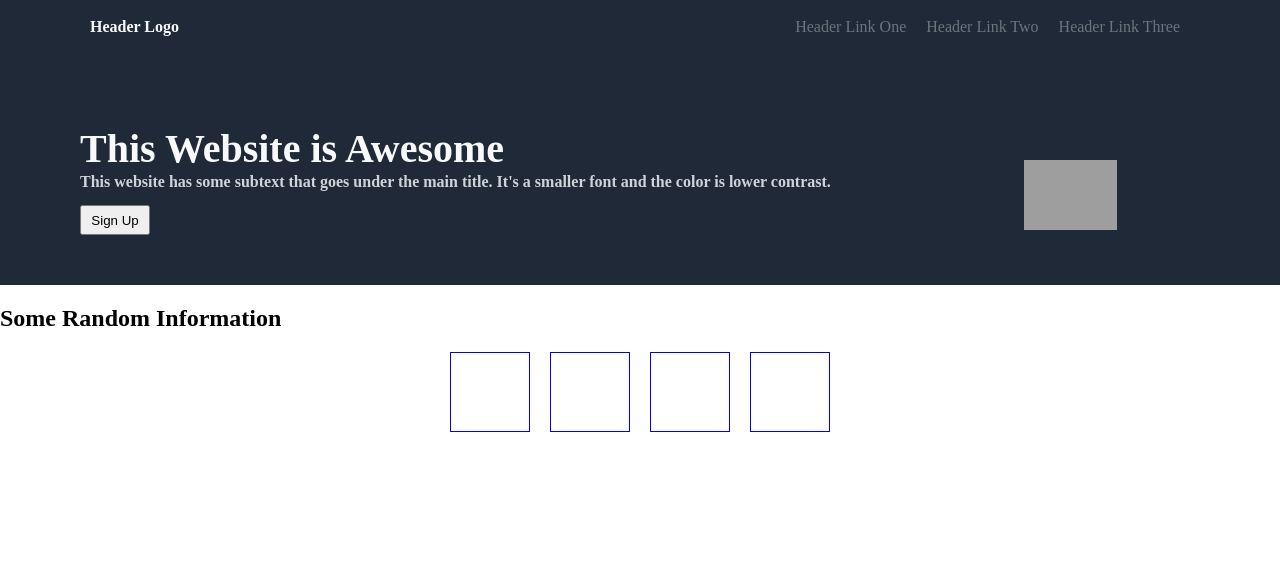
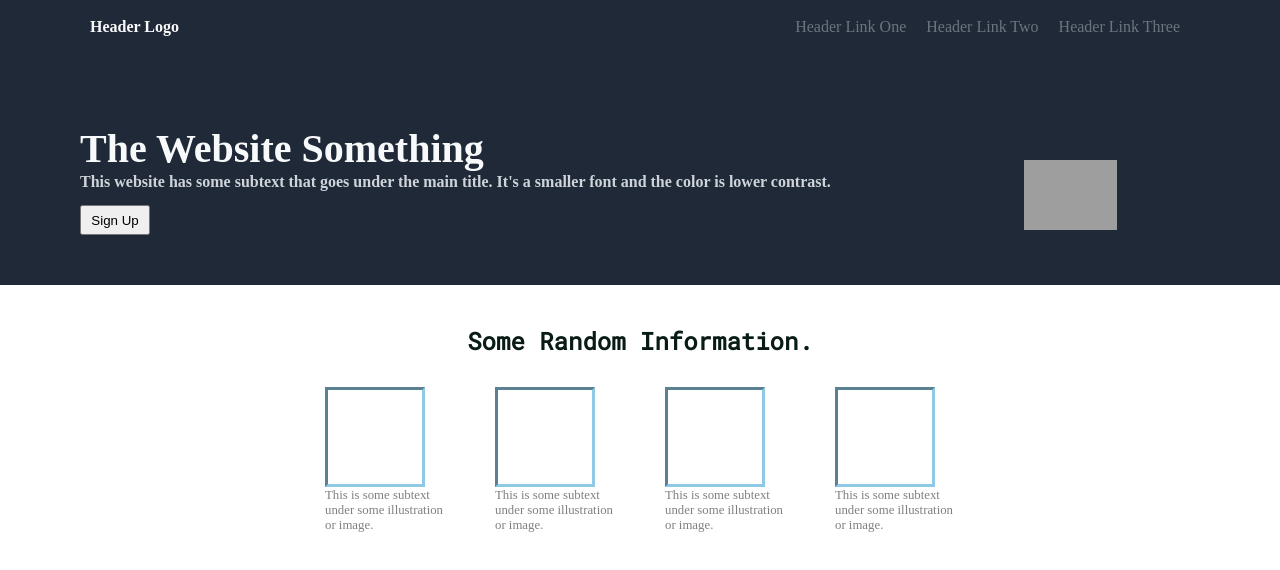
Before and after one commit to ahmedhanifc/landing_page, a plain HTML site: page index.html in a window 1280 px wide. Drawn offline with Linux system fonts and the light colour scheme; grey boxes are pictures that could not be loaded.

Commit message:
version 1.1

```diff
--- a/index.html
+++ b/index.html
@@ -25,7 +25,7 @@
 
             </div>
             <img class = "header-image" src = "https://igss.schneider-electric.com/wp-content/uploads/2020/11/placeholder.png" alt = "This is a placeholder for an image"2 >
-            <h2 class="heading">This Website is Awesome</h1>
+            <h2 class="heading">The Website Something</h1>
             <h3 class="description">This website has some subtext that goes under the main title. It's a smaller font and the color is lower contrast.</h2>
             <button class = "button">Sign Up</button>
         </div>
@@ -38,14 +38,38 @@
 
     <div class = "body">
         <div class="body-text">
-            <h2>Some Random Information</h2>
+            <h2>Some Random Information.</h2>
         </div>
 
         <div class="body-image">
-            <div class="body-image1 image "></div>
-            <div class="body-image2 image"></div>
-            <div class="body-image3 image"></div>
-            <div class="body-image4 image"></div>
+
+            <div class="image-container">
+                <div class="body-image1 image "></div>
+                <div class="image-text">This is some subtext under some illustration or image.</div>
+            </div>
+
+            <div class="image-container">
+                <div class="body-image2 image"></div>
+                <div class="image-text">This is some subtext under some illustration or image.</div>
+
+            </div>
+
+            <div class="image-container">
+                <div class="body-image3 image"></div>
+                <div class="image-text">This is some subtext under some illustration or image.</div>
+
+            </div>
+
+            <div class="image-container">
+                <div class="body-image4 image"></div>
+                <div class="image-text">This is some subtext under some illustration or image.</div>
+
+            </div>
+
+
+
+
+
         </div>
 
     </div>
--- a/style.css
+++ b/style.css
@@ -1,7 +1,9 @@
 /*  Basic Styling */
+@import url('https://fonts.googleapis.com/css2?family=Merriweather:wght@300;400&family=Roboto+Mono&display=swap');
 
 *, *::before, *::after {
     box-sizing: border-box;
+
 }
 
 .header-image {
@@ -133,6 +135,7 @@ ul {
 
 }
 .header-text {
+
     max-width: 70%;
 
 
@@ -160,13 +163,41 @@ ul {
 .body-image {
     display: flex;
     flex:1;
-    gap:20px;
+    gap:50px;
     justify-content: center;
+    padding-top: 10px;
+
+}
+
+.body-text h2 {
+    display: flex;
+    justify-content: center;
+    font-weight: 900;
+    font-family: 'Roboto Mono', monospace;
+    font-size: 1.5em;
+    color: #081c15;
+    padding-top: 20px;
 }
 
 .image {
     display: flex;
-    border:1px solid blue;
-    width: 80px;
-    height: 80px;
+    border:3px #8ecae6;
+    border-style: inset;
+    width: 100px;
+    height: 100px;
+    justify-content: center;
+
+
 }
+
+.image-text {
+    max-width: 120px;
+    font-size: 0.8em;
+    color:rgba(0,0,0,0.5);
+}
+
+.image-container {
+    display:flex;
+    flex-direction: column;
+    gap:1px;
+}
```
